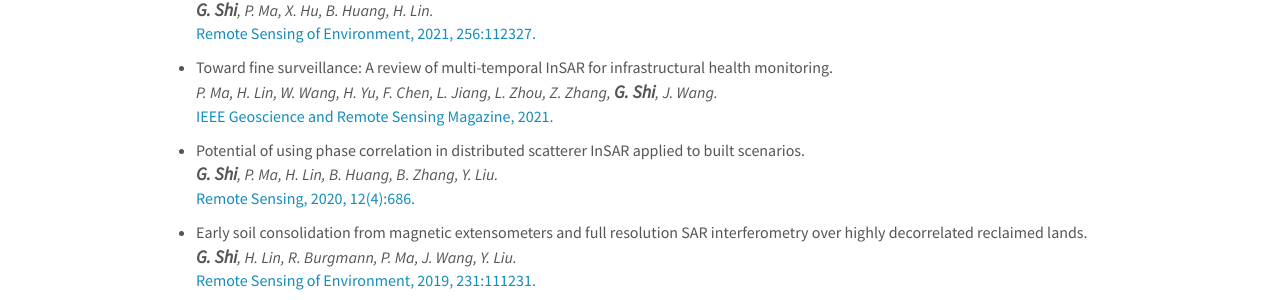
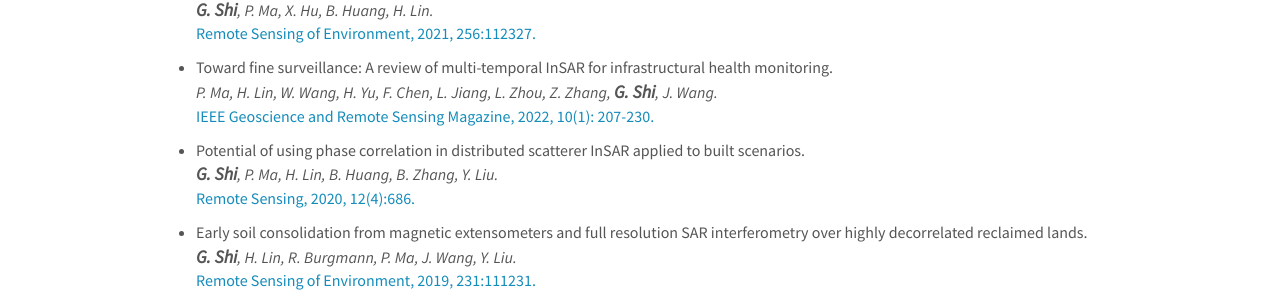
Before and after one commit to guoqiangshi/guoqiangshi.github.io, a Jekyll site: the page publications.html, which Jekyll copies as it is, in a window 1280 px wide and 900 px high, scrolled down 478 px. Shown: the part 154-454 px from the top of the window. Built offline with Jekyll 4.4.1, drawn with Linux system fonts in a browser that asks for light colours; nearby versions of some CDN libraries; library files that are not in the unit come from our copies.

Commit message:
Update publications.html

```diff
--- a/publications.html
+++ b/publications.html
@@ -96,7 +96,7 @@
   </li>
   <li>
     <p> Toward fine surveillance: A review of multi-temporal InSAR for infrastructural health monitoring.  <br />
-  <em>P. Ma, H. Lin, W. Wang, H. Yu, F. Chen, L. Jiang, L. Zhou, Z. Zhang, <span class="mqq">G. Shi</span>, J. Wang. </em><br /><a href="https://ieeexplore.ieee.org/abstract/document/9502847">IEEE Geoscience and Remote Sensing Magazine, 2021.</a></p>
+  <em>P. Ma, H. Lin, W. Wang, H. Yu, F. Chen, L. Jiang, L. Zhou, Z. Zhang, <span class="mqq">G. Shi</span>, J. Wang. </em><br /><a href="https://ieeexplore.ieee.org/abstract/document/9502847">IEEE Geoscience and Remote Sensing Magazine, 2022, 10(1): 207-230.</a></p>
   </li>
  <li>
     <p> Potential of using phase correlation in distributed scatterer InSAR applied to built scenarios.  <br />
```
